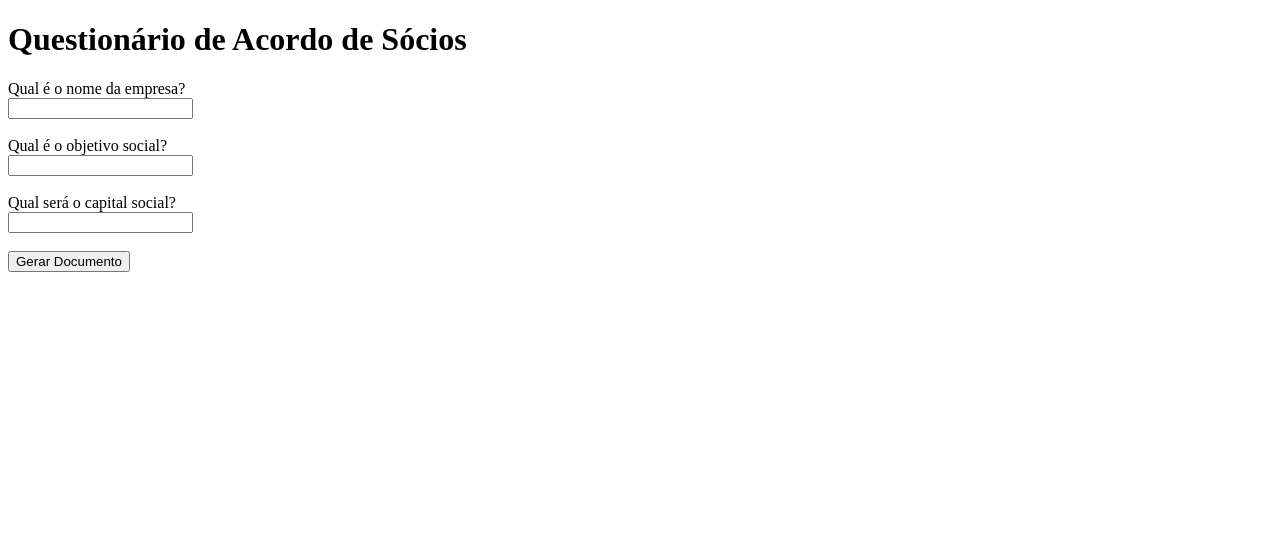
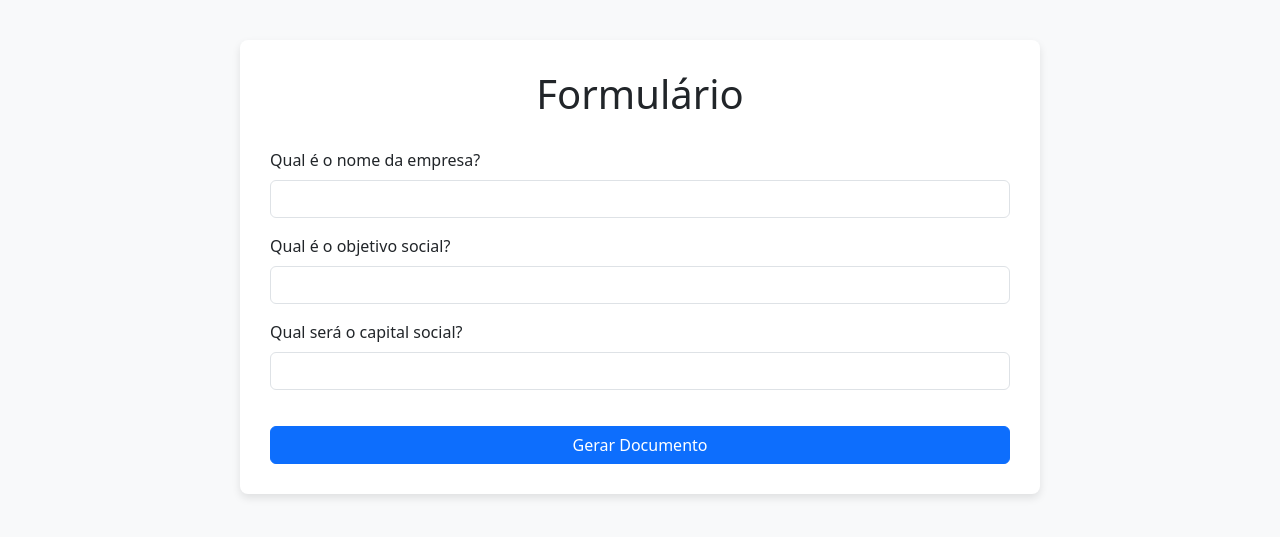
Before and after one commit to jpfreitasramos02/acordo_app_ready, a Flask app: page / in a window 1280 px wide. Shown: the top 537 px of the page. Run offline with Flask 3, Linux system fonts and the light colour scheme; some libraries are stand-ins or nearby versions.

Commit message:
Update index.html

```diff
--- a/templates/index.html
+++ b/templates/index.html
@@ -1,17 +1,43 @@
 <!DOCTYPE html>
-<html>
+<html lang="pt-br">
 <head>
     <meta charset="UTF-8">
-    <title>Questionário</title>
+    <meta name="viewport" content="width=device-width, initial-scale=1.0">
+    <title>Formulário de Perguntas</title>
+    <link rel="stylesheet" href="https://cdnjs.cloudflare.com/ajax/libs/bootstrap/5.3.0/css/bootstrap.min.css">
+    <style>
+        body {
+            background-color: #f8f9fa;
+        }
+        .container {
+            max-width: 800px;
+            margin-top: 40px;
+            padding: 30px;
+            background: white;
+            border-radius: 8px;
+            box-shadow: 0 4px 8px rgba(0,0,0,0.1);
+        }
+        h1 {
+            text-align: center;
+            margin-bottom: 30px;
+        }
+        button {
+            margin-top: 20px;
+        }
+    </style>
 </head>
 <body>
-    <h1>Questionário de Acordo de Sócios</h1>
-    <form method="post">
-        {% for pergunta in perguntas %}
-            <label>{{ pergunta }}</label><br>
-            <input type="text" name="pergunta_{{ loop.index0 }}"><br><br>
-        {% endfor %}
-        <button type="submit">Gerar Documento</button>
-    </form>
+    <div class="container">
+        <h1>Formulário</h1>
+        <form action="/gerar_docx" method="post">
+            {% for pergunta in perguntas %}
+                <div class="mb-3">
+                    <label for="pergunta_{{ loop.index0 }}" class="form-label">{{ pergunta }}</label>
+                    <input type="text" class="form-control" id="pergunta_{{ loop.index0 }}" name="pergunta_{{ loop.index0 }}">
+                </div>
+            {% endfor %}
+            <button type="submit" class="btn btn-primary w-100">Gerar Documento</button>
+        </form>
+    </div>
 </body>
 </html>
```
